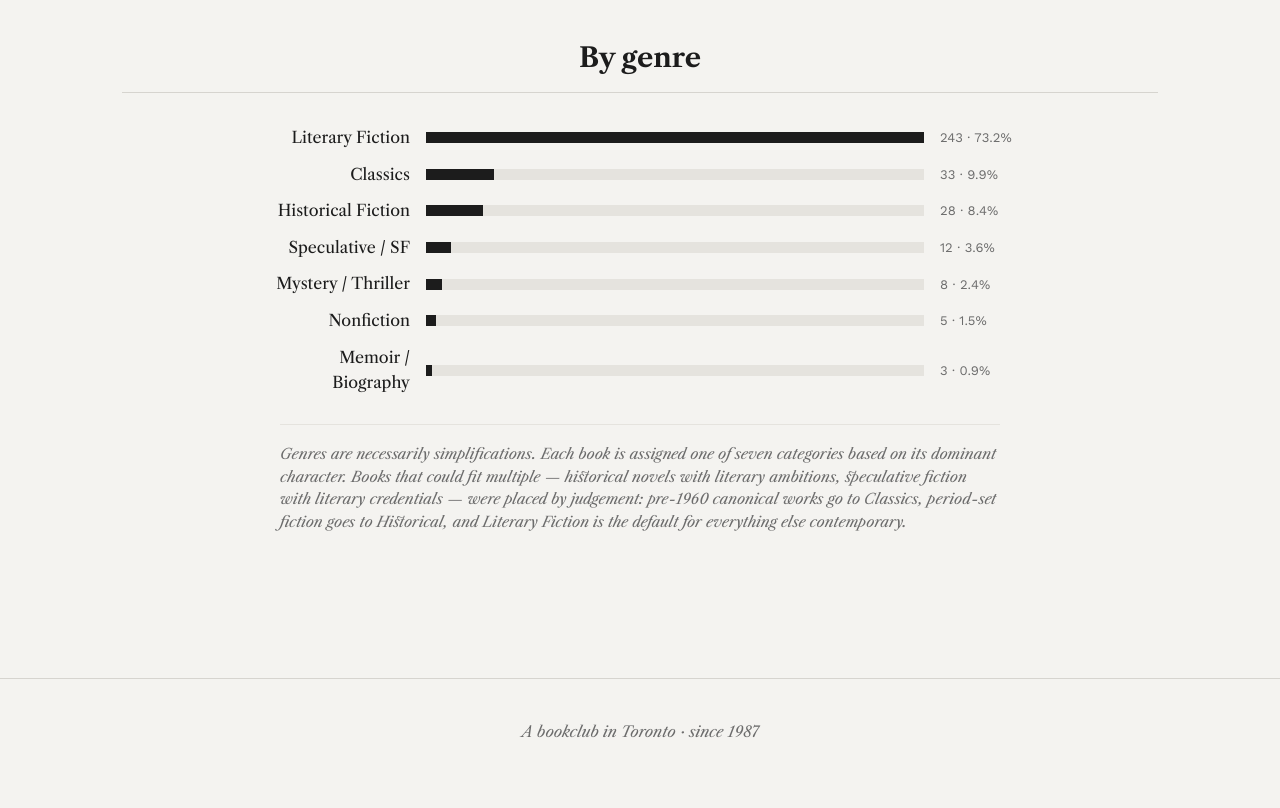
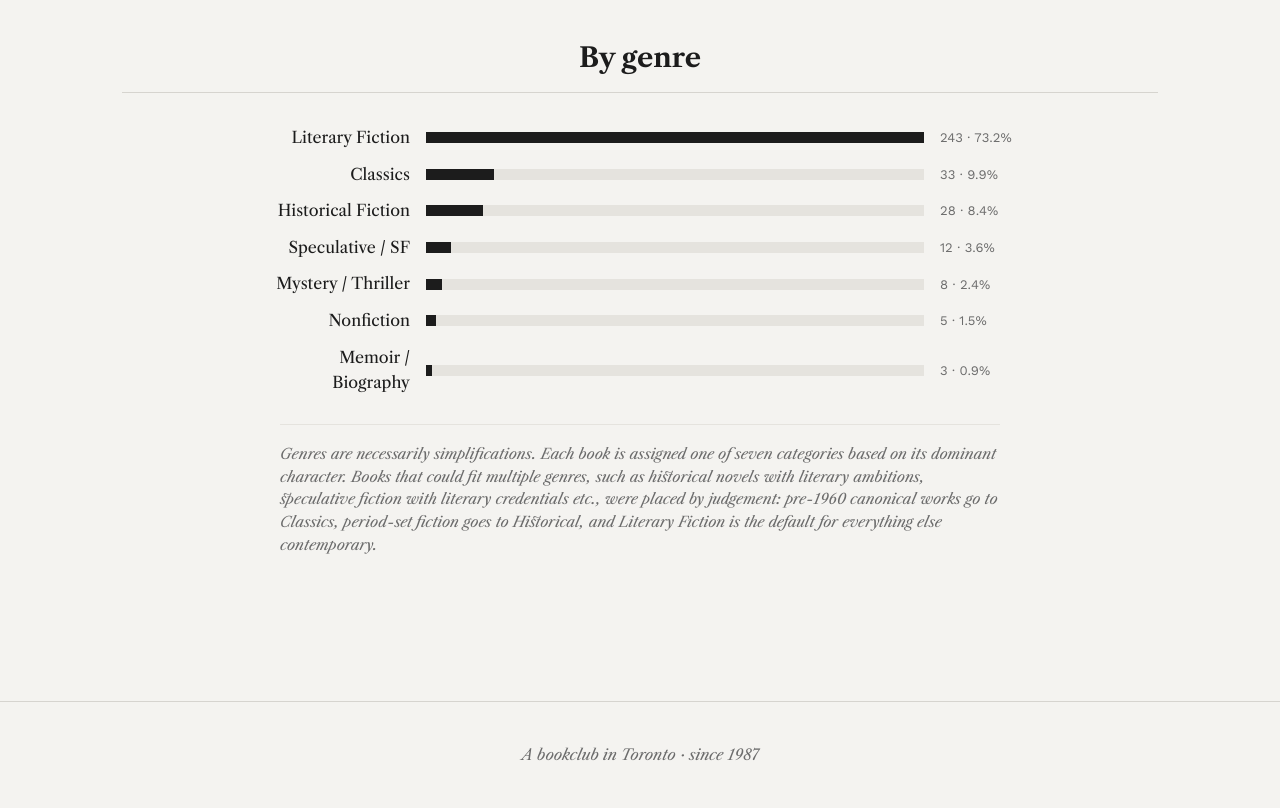
Before and after one commit to stuffedpavement/thetorontobookclub, a plain HTML site: page index.html in a window 1280 px wide. Shown: the part 3565-4373 px from the top of the page. Before the commit the page ends 4350 px from the top, so only its background shows below. Drawn offline with nearby package versions, Linux system fonts and the light colour scheme.

Commit message:
index.html

```diff
--- a/index.html
+++ b/index.html
@@ -824,7 +824,7 @@
       </div>
       <div class="bars" id="genre-bars"></div>
       <p class="footnote">
-        Genres are necessarily simplifications. Each book is assigned one of seven categories based on its dominant character. Books that could fit multiple — historical novels with literary ambitions, speculative fiction with literary credentials — were placed by judgement: pre-1960 canonical works go to Classics, period-set fiction goes to Historical, and Literary Fiction is the default for everything else contemporary.
+        Genres are necessarily simplifications. Each book is assigned one of seven categories based on its dominant character. Books that could fit multiple genres, such as historical novels with literary ambitions, speculative fiction with literary credentials etc., were placed by judgement: pre-1960 canonical works go to Classics, period-set fiction goes to Historical, and Literary Fiction is the default for everything else contemporary.
       </p>
     </section>
   </div>
```
